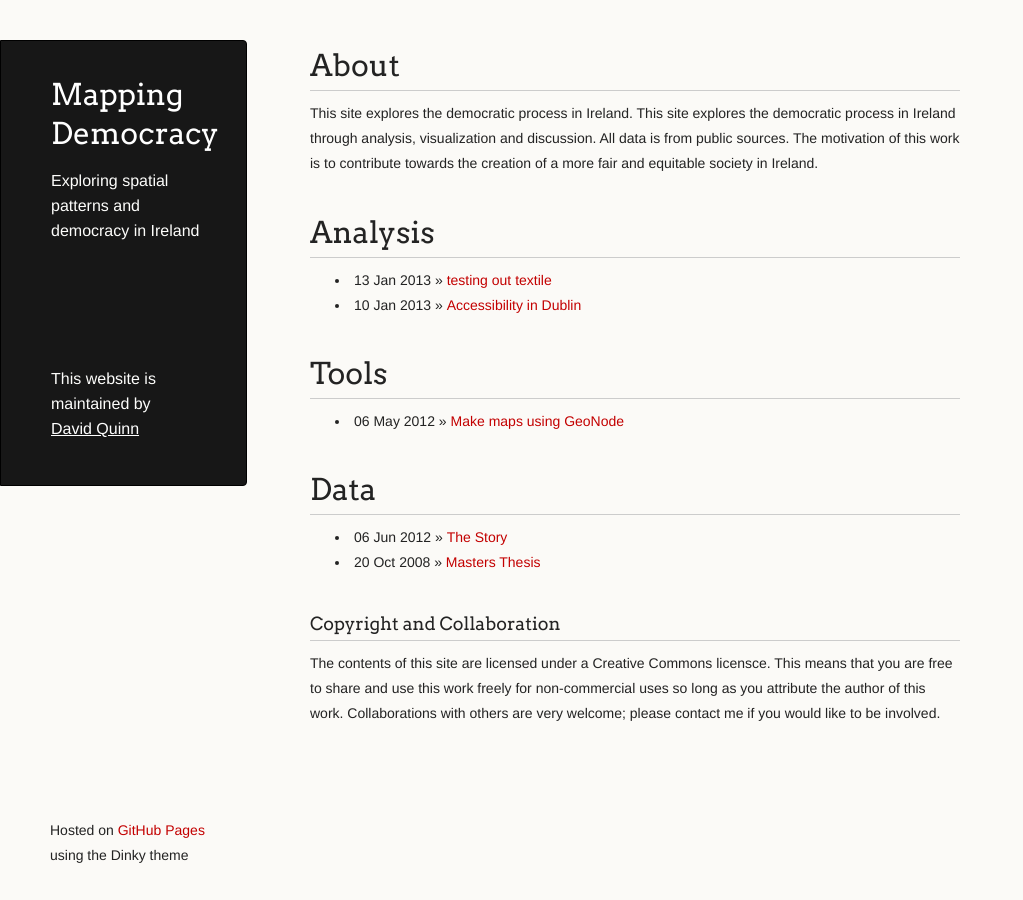
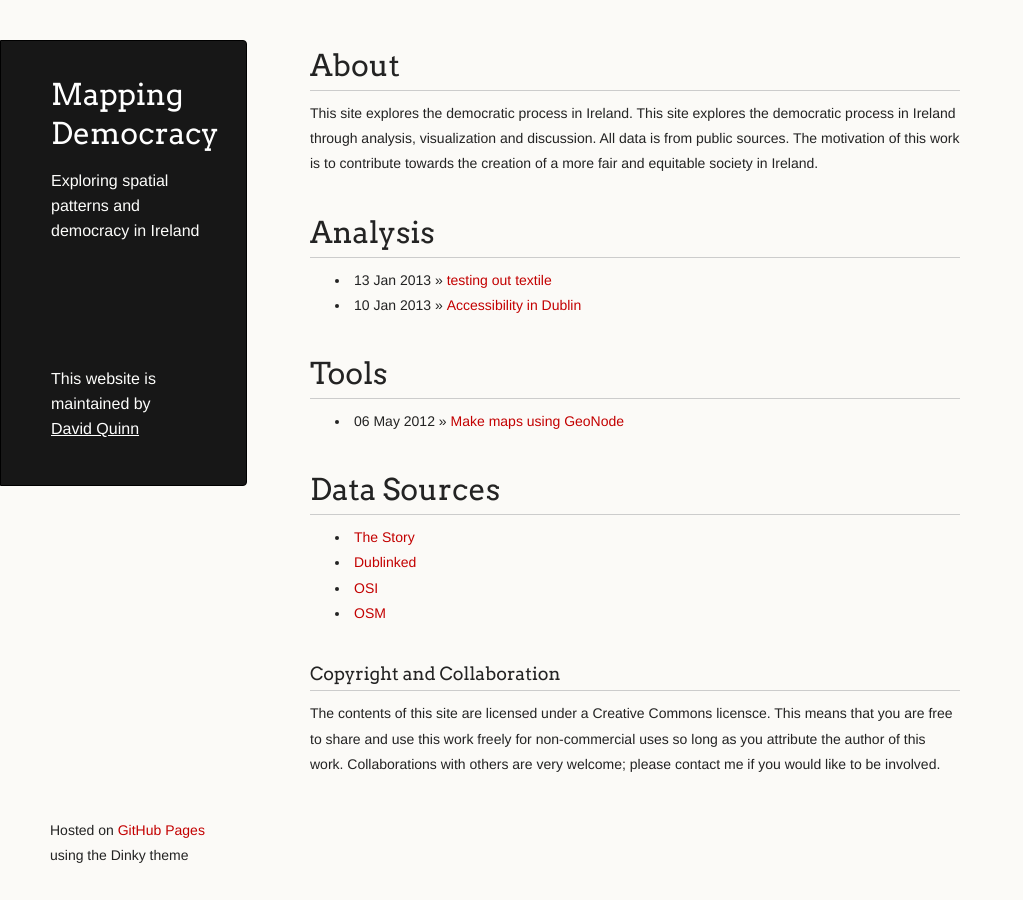
Before and after one commit to djq/mapping_democracy, a Jekyll site: the page built from index.html, in a window 1280 px wide. Shown: the whole page, without its empty margins (0-1023 px from the left). Built offline with Jekyll 4.4.1, drawn with Linux system fonts in a browser that asks for light colours; Markdown is read by kramdown in place of the engine named in the settings.

Commit message:
renamed post

```diff
--- a/index.html
+++ b/index.html
@@ -22,10 +22,12 @@ title: mapping democracy
     <li><span>06 May 2012</span> &raquo; <a href="http://urbmet.org">Make maps using GeoNode</a></li>
   </ul>
 
-  <h1>Data</h1>
+  <h1>Data Sources</h1>
   <ul class="posts">
-    <li><span>06 Jun 2012</span> &raquo; <a href="http://thestory.ie">The Story</a></li>
-    <li><span>20 Oct 2008</span> &raquo; <a href="http://djq.me">Masters Thesis</a></li>
+    <li><a href="http://thestory.ie">The Story</a></li>
+    <li><a href="http://djq.me">Dublinked</a></li>
+    <li><a href="http://djq.me">OSI</a></li>
+    <li><a href="http://djq.me">OSM</a></li>
   </ul>
 
 
```
